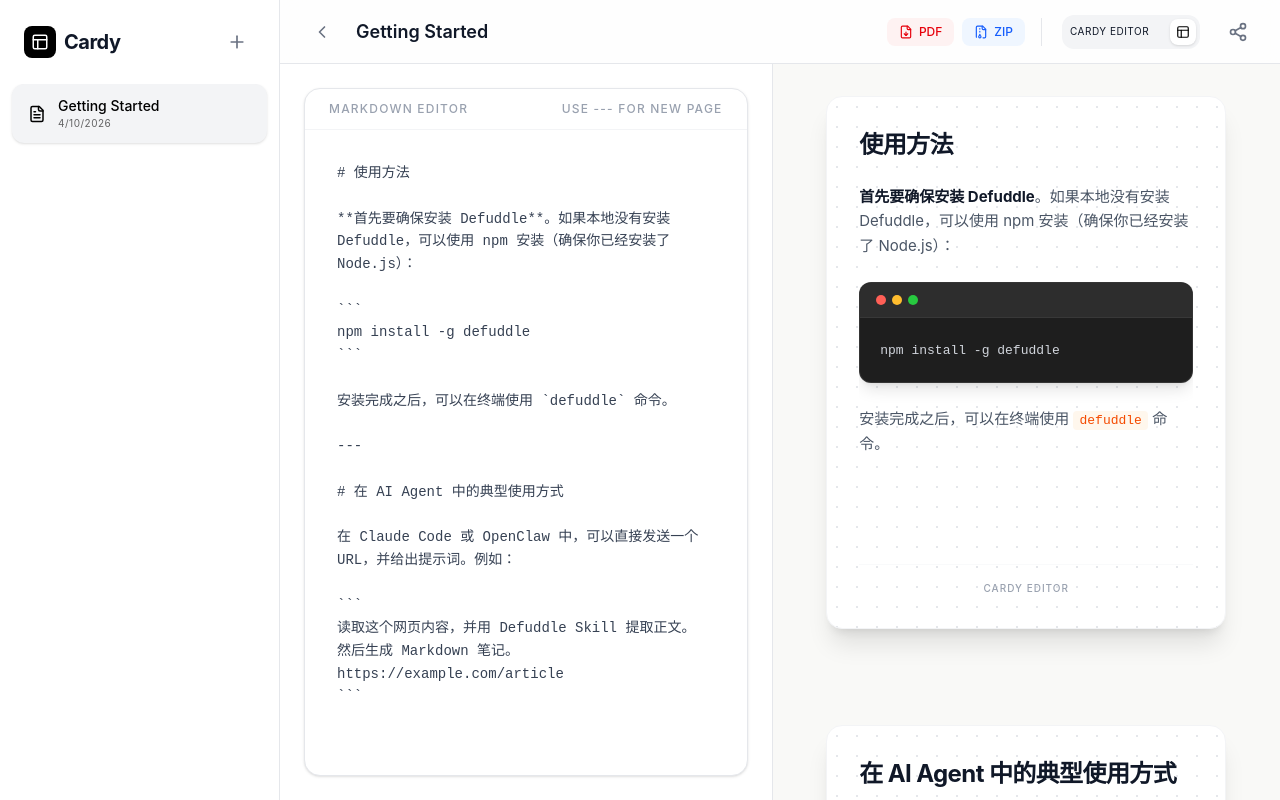
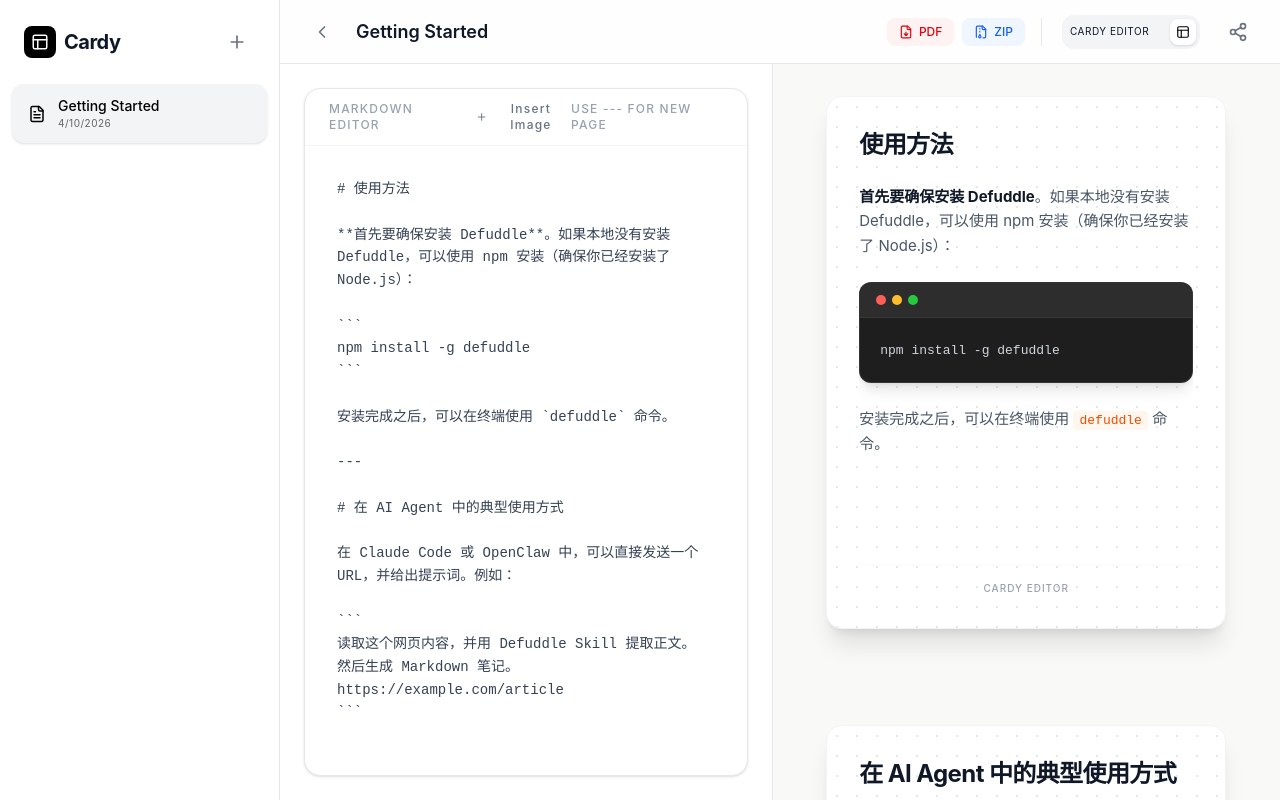
Before and after one commit to opscolin/cardy-markdown-editor, a React (Vite) app: page / in a window 1280 px wide. Built offline with nearby package versions, Linux system fonts and the light colour scheme.

Commit message:
支持上传图片和复制粘贴图片，且Editor中正常显示又不破坏Markdown编辑模式

```diff
--- a/src/App.tsx
+++ b/src/App.tsx
@@ -70,22 +70,31 @@
   };
 
   return (
-    <div className="flex flex-col items-center gap-4 group">
+    <div className="flex flex-col items-center gap-4 group w-[400px] shrink-0">
       <div
         ref={cardRef}
         className={cn(
-          "exportable-card relative w-full max-w-[400px] aspect-[3/4] bg-white shadow-xl rounded-2xl overflow-hidden border border-gray-100 p-8 flex flex-col",
+          "exportable-card relative w-full aspect-[3/4] bg-white shadow-xl rounded-2xl overflow-hidden border border-gray-100 p-8 flex flex-col",
           showGrid && "bg-[radial-gradient(#e5e7eb_1px,transparent_1px)] [background-size:20px_20px]"
         )}
       >
         {/* Card Content */}
         <div className="flex-1 overflow-hidden z-10">
           <ReactMarkdown
+            urlTransform={(uri) => uri.startsWith('blob:') ? uri : uri}
             components={{
               h1: ({ children }) => <h1 className="text-2xl font-bold text-gray-900 mb-6 tracking-tight">{children}</h1>,
               h2: ({ children }) => <h2 className="text-xl font-bold text-gray-800 mb-4 tracking-tight">{children}</h2>,
               p: ({ children }) => <p className="text-gray-600 leading-relaxed mb-5 text-[15px]">{children}</p>,
               strong: ({ children }) => <strong className="font-bold text-gray-900">{children}</strong>,
+              img: ({ src, alt }) => (
+                <img
+                  src={src}
+                  alt={alt}
+                  className="max-w-full h-auto rounded-lg my-4 shadow-md border border-gray-100 mx-auto"
+                  referrerPolicy="no-referrer"
+                />
+              ),
               pre: ({ children }) => (
                 <div className="bg-[#1e1e1e] rounded-xl my-6 overflow-hidden shadow-lg border border-white/10">
                   {/* Mac Style Header */}
@@ -224,6 +233,107 @@
         ? { ...f, content: newContent, updatedAt: Date.now() }
         : f
     ));
+  };
+
+  const editorRef = useRef<HTMLDivElement>(null);
+
+  // Helper to convert editor HTML to Markdown
+  const getMarkdownFromEditor = (el: HTMLElement) => {
+    let md = "";
+    const walk = (node: Node) => {
+      if (node.nodeType === Node.TEXT_NODE) {
+        md += node.textContent;
+      } else if (node instanceof HTMLImageElement) {
+        md += `\n![image](${node.src})\n`;
+      } else if (node instanceof HTMLBRElement) {
+        md += "\n";
+      } else if (node instanceof HTMLDivElement) {
+        if (md.length > 0 && !md.endsWith('\n')) md += "\n";
+        node.childNodes.forEach(walk);
+        if (!md.endsWith('\n')) md += "\n";
+      } else {
+        node.childNodes.forEach(walk);
+      }
+    };
+    el.childNodes.forEach(walk);
+    return md;
+  };
+
+  // Helper to convert Markdown to Editor HTML
+  const formatMarkdownToHtml = (md: string) => {
+    return md.split('\n').map(line => {
+      const imgMatch = line.match(/^!\[image\]\((blob:.*?)\)$/);
+      if (imgMatch) {
+        return `<img src="${imgMatch[1]}" class="max-w-full h-auto rounded-lg my-2 shadow-sm border border-gray-100">`;
+      }
+      return line.replace(/&/g, '&amp;').replace(/</g, '&lt;').replace(/>/g, '&gt;');
+    }).join('<br>');
+  };
+
+  const syncEditorToMarkdown = () => {
+    if (!editorRef.current) return;
+    const md = getMarkdownFromEditor(editorRef.current);
+    handleContentChange(md.trim());
+  };
+
+  // Update editor content only when switching files
+  React.useEffect(() => {
+    if (editorRef.current) {
+      const currentMd = getMarkdownFromEditor(editorRef.current).trim();
+      if (currentMd !== activeFile.content.trim()) {
+        editorRef.current.innerHTML = formatMarkdownToHtml(activeFile.content);
+      }
+    }
+  }, [activeFileId]);
+
+  const handlePaste = (e: React.ClipboardEvent) => {
+    const items = e.clipboardData.items;
+    for (let i = 0; i < items.length; i++) {
+      if (items[i].type.indexOf('image') !== -1) {
+        e.preventDefault();
+        const file = items[i].getAsFile();
+        if (file) {
+          const url = URL.createObjectURL(file);
+          const img = document.createElement('img');
+          img.src = url;
+          img.className = "max-w-full h-auto rounded-lg my-2 shadow-sm border border-gray-100";
+
+          // Insert at cursor
+          const selection = window.getSelection();
+          if (selection && selection.rangeCount > 0) {
+            const range = selection.getRangeAt(0);
+            range.deleteContents();
+            range.insertNode(img);
+            // Move cursor after image
+            range.setStartAfter(img);
+            range.setEndAfter(img);
+            selection.removeAllRanges();
+            selection.addRange(range);
+          } else {
+            editorRef.current?.appendChild(img);
+          }
+          syncEditorToMarkdown();
+        }
+      }
+    }
+  };
+
+  const insertImage = () => {
+    const input = document.createElement('input');
+    input.type = 'file';
+    input.accept = 'image/*';
+    input.onchange = (e: any) => {
+      const file = e.target.files[0];
+      if (file) {
+        const url = URL.createObjectURL(file);
+        const img = document.createElement('img');
+        img.src = url;
+        img.className = "max-w-full h-auto rounded-lg my-2 shadow-sm border border-gray-100";
+        editorRef.current?.appendChild(img);
+        syncEditorToMarkdown();
+      }
+    };
+    input.click();
   };
 
   const createNewFile = () => {
@@ -385,14 +495,25 @@
           <div className="flex-1 h-full flex flex-col p-6 border-r border-gray-200 bg-white">
             <div className="flex-1 bg-white rounded-2xl shadow-sm border border-gray-200 overflow-hidden flex flex-col">
               <div className="px-6 py-3 border-b border-gray-100 flex items-center justify-between text-xs font-medium text-gray-400 uppercase tracking-widest">
-                <span>Markdown Editor</span>
+                <div className="flex items-center gap-4">
+                  <span>Markdown Editor</span>
+                  <button
+                    onClick={insertImage}
+                    className="flex items-center gap-1 text-gray-500 hover:text-black transition-colors"
+                  >
+                    <Plus size={12} />
+                    Insert Image
+                  </button>
+                </div>
                 <span>Use --- for new page</span>
               </div>
-              <textarea
-                value={activeFile.content}
-                onChange={(e) => handleContentChange(e.target.value)}
-                className="flex-1 w-full p-8 resize-none focus:ring-0 border-none font-mono text-sm leading-relaxed text-gray-700 outline-none"
-                placeholder="Write your markdown here..."
+              <div
+                ref={editorRef}
+                contentEditable
+                onInput={syncEditorToMarkdown}
+                onPaste={handlePaste}
+                className="flex-1 w-full p-8 overflow-y-auto focus:outline-none font-mono text-sm leading-relaxed text-gray-700 whitespace-pre-wrap"
+                spellCheck={false}
               />
             </div>
           </div>
```
